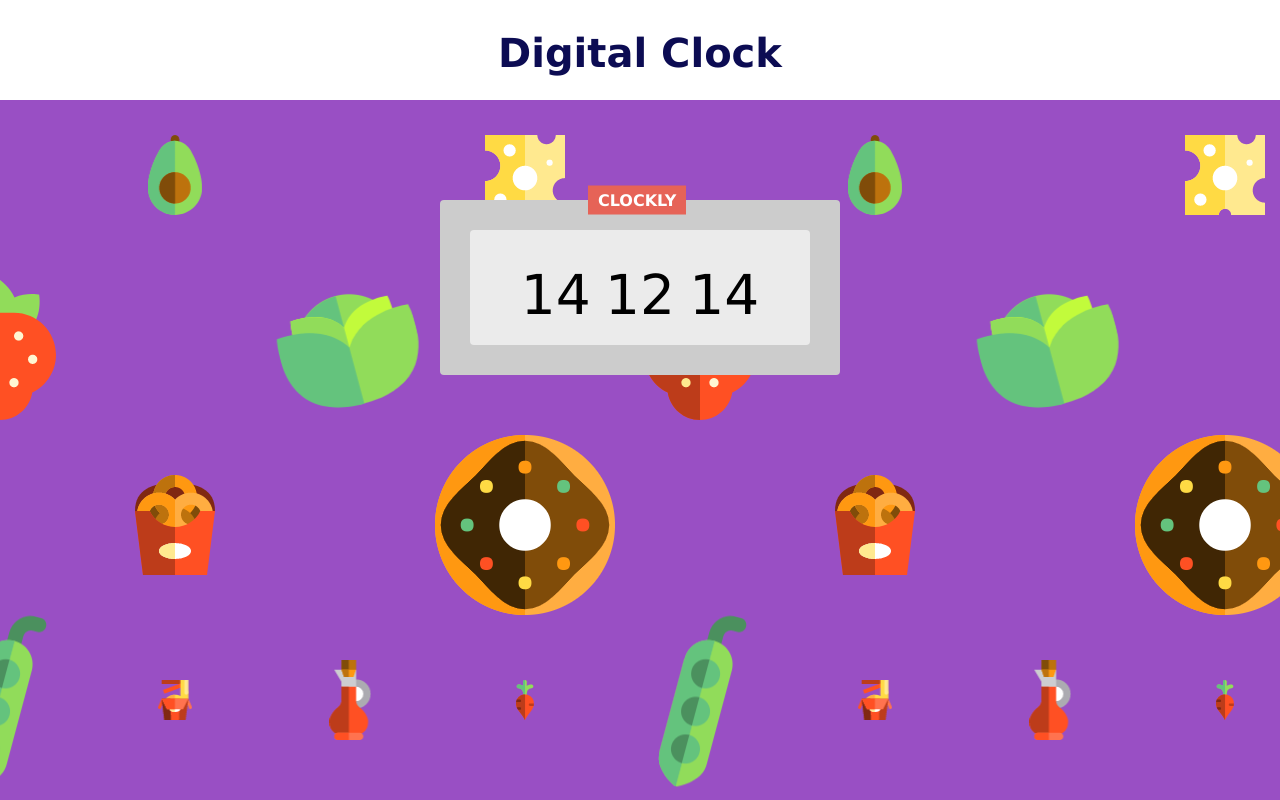
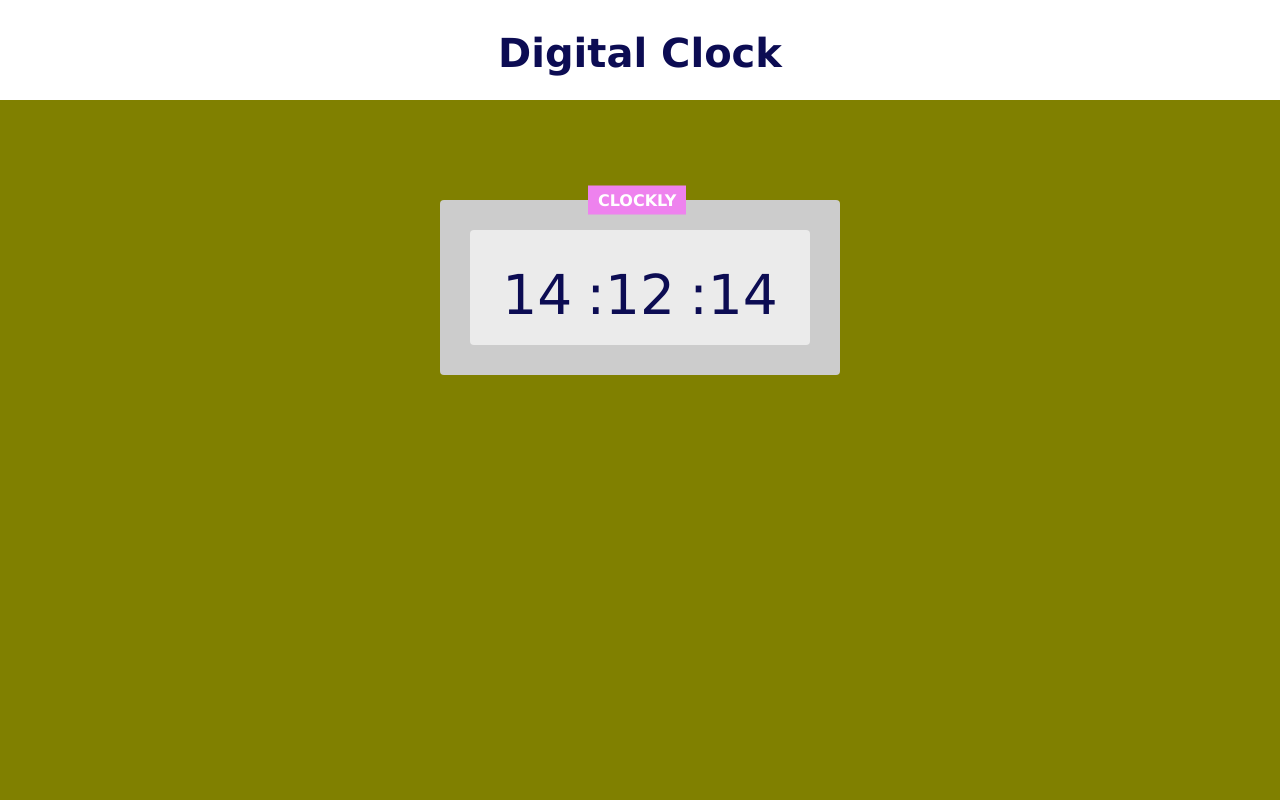
Before and after one commit to eelok/digital_clock, a plain HTML site: page index.html in a window 1280 px wide. Drawn offline with Linux system fonts and the light colour scheme.

Commit message:
complete the project

```diff
--- a/app.js
+++ b/app.js
@@ -1,15 +1,22 @@
-
-
 
 function clock(){
-    const fullDate = new Date();
-    const hour = fullDate.getHours();
-    const minute = fullDate.getMinutes();
-    const second = fullDate.getSeconds();
+    var fullDate = new Date();
+    var hour = fullDate.getHours();
+    var minute = fullDate.getMinutes();
+    var second = fullDate.getSeconds();
 
+    if (hour < 10) {
+        hour = "0" + hour;
+    }
+    if (minute < 10) {
+        minute = "0" + minute;
+    }
+    if (second < 10) {
+        second = "0" + second;
+    }
     document.getElementById("hour").innerHTML = hour;
-    document.getElementById("minute").innerHTML = minute;
-    document.getElementById("second").innerHTML = second;
+    document.getElementById("minute").innerHTML = ":" + minute;
+    document.getElementById("second").innerHTML = ":" + second;
 
 }
-setInterval(clock, 10)
+setInterval(clock, 100)
--- a/style.css
+++ b/style.css
@@ -19,7 +19,7 @@ header > h1 {
 }
 
 body{
-    background-image:  url("./pattern.png");
+    background-color: olive;
 }
 
 .main{
@@ -34,7 +34,7 @@ body{
 
 .badge{
     display: block;
-    background-color: #e66357;
+    background-color: violet;
     color: #fff;
     text-transform: uppercase;
     font-weight: 600;
@@ -46,6 +46,7 @@ body{
     transform: translateY(-50%);
 }
 .clock {
+    color: rgb(12, 12, 83);
     font-family: Cambria, Cochin, Georgia, Times, 'Times New Roman', serif;
     font-weight: 400;
     height: 100%;
```
Also changed, not shown: pattern.jpg (added), pattern.png (deleted).
